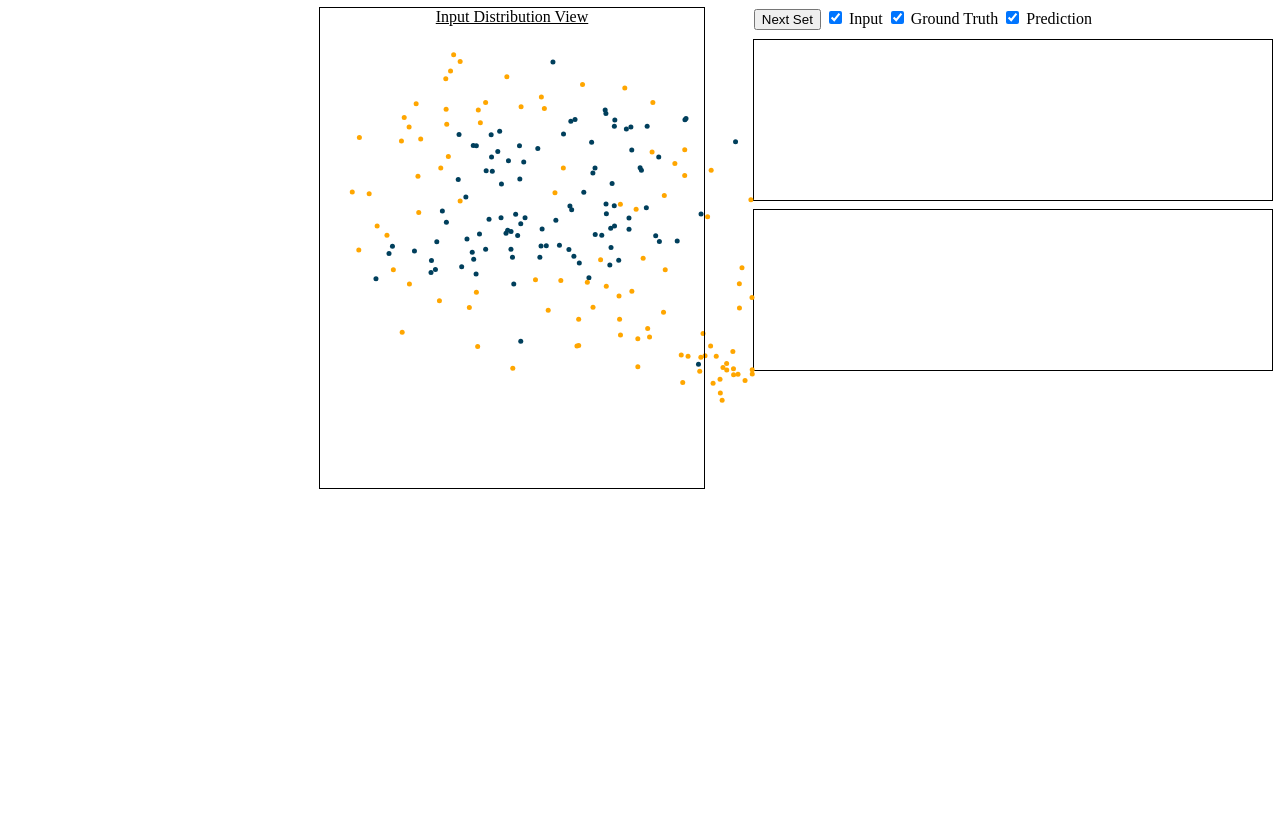
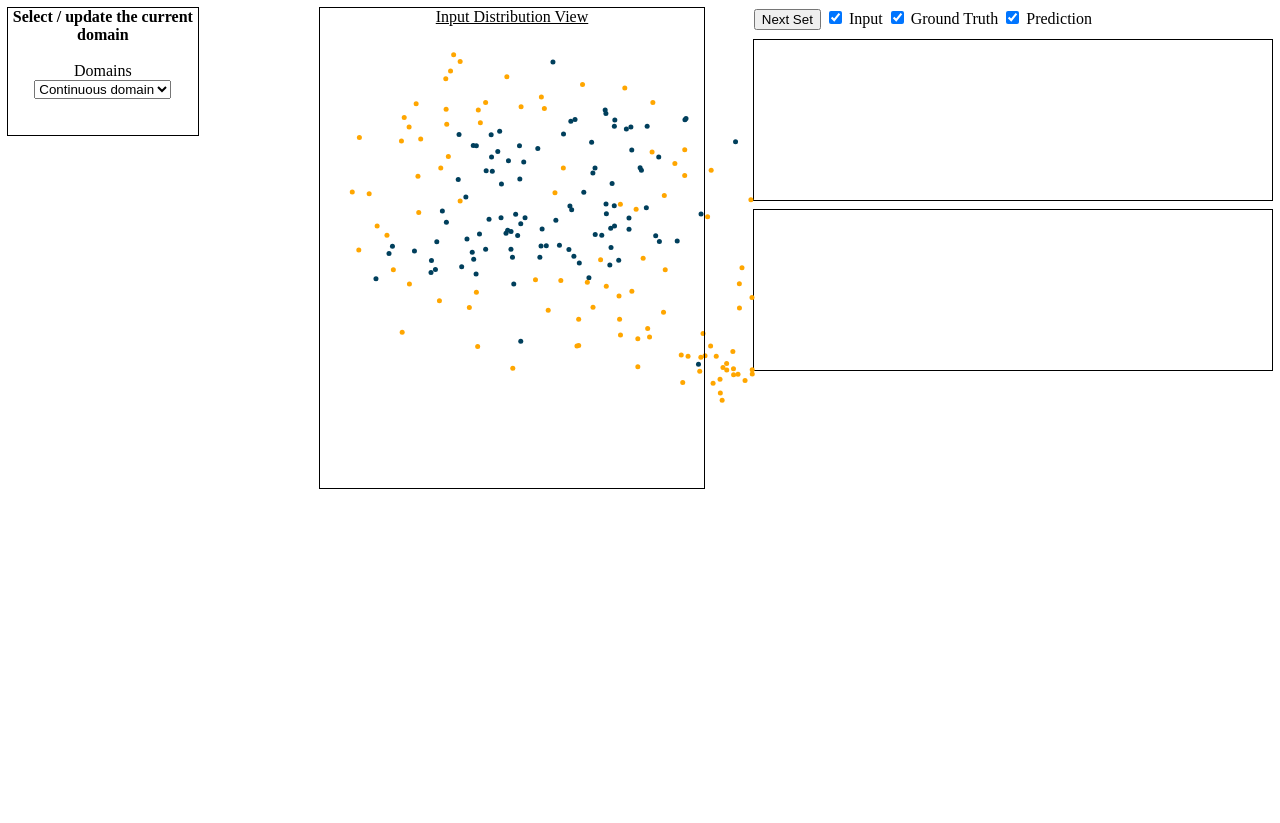
Before and after one commit to SihanZhu22/Graduation-project-domain-shift-image-2-image, a plain HTML site: page Input-image-model.html in a window 1280 px wide. Drawn offline with nearby package versions, Linux system fonts and the light colour scheme.

Commit message:
Add domain selection

```diff
--- a/Input-image-model.html
+++ b/Input-image-model.html
@@ -7,6 +7,27 @@
 <!-- Initialize a select button -->
 
 <!-- Create a div where the graph will be -->
+<div id="domainSelection">
+  <text>
+    <b>Select / update the current domain</b>
+  </text>
+  <br><br>
+  <!-- <select>
+    <label>Domains:</label>
+    <option value="realVSsynthetic">Continuous domain</option>
+    <option value="continuousDomain">Discrete domain</option>
+  </select>  -->
+  <div class="dropdown">
+    <!-- <button class="dropdownButton" type="button" data-toggle="dropdown">label<span class="caret"></span></button> -->
+    <label>Domains</label>
+    <select>
+      <option value="realVSsynthetic">Continuous domain</option>
+      <option value="continuousDomain">Discrete domain</option>
+    </select>
+  </div>
+
+  <br><br>
+</div>
 <div id="inputView"></div>
 <div id="imgView">
   <!-- Check box: Selection of several item is possible -->
@@ -30,6 +51,16 @@
 
 <!-- style of selected circles -->
 <style>
+  .dropdown-submenu {
+    position: relative;
+  }
+
+  .dropdown-submenu .dropdown-menu {
+    top: 0;
+    left: 100%;
+    margin-top: -1px;
+  }
+
   .selected {
     opacity: 1 !important;
     stroke: rgb(0, 0, 0);
@@ -54,6 +85,15 @@
     /* Add other highlighting styles as needed */
   }
 
+  #domainSelection{
+    float: left;
+    width: 15%;
+    height: 30%;
+    /* change the background color to see the div more clearly */
+    /* background-color: grey; */
+    outline:1px solid black;
+    text-align: center;
+  }
 
   #inputView{
     width:30%;
@@ -74,6 +114,7 @@
     /* float:right; */
     margin-bottom: 10px;
   }
+
   #imgCityscapes,
   #imgSynthia{
     /* float:right; */
@@ -85,7 +126,7 @@
   #modelView{
     /* to make it fixed on the bottom right: position, bottom and right*/
     position: absolute;
-    bottom: 60px;
+    bottom: 30px;
     right: 30px;
     /* float:right; */
     width:45%;
@@ -110,6 +151,9 @@
 </style>
 
 <script>
+
+// setup for selection of domains
+
 
 // setup for input view
 
```
